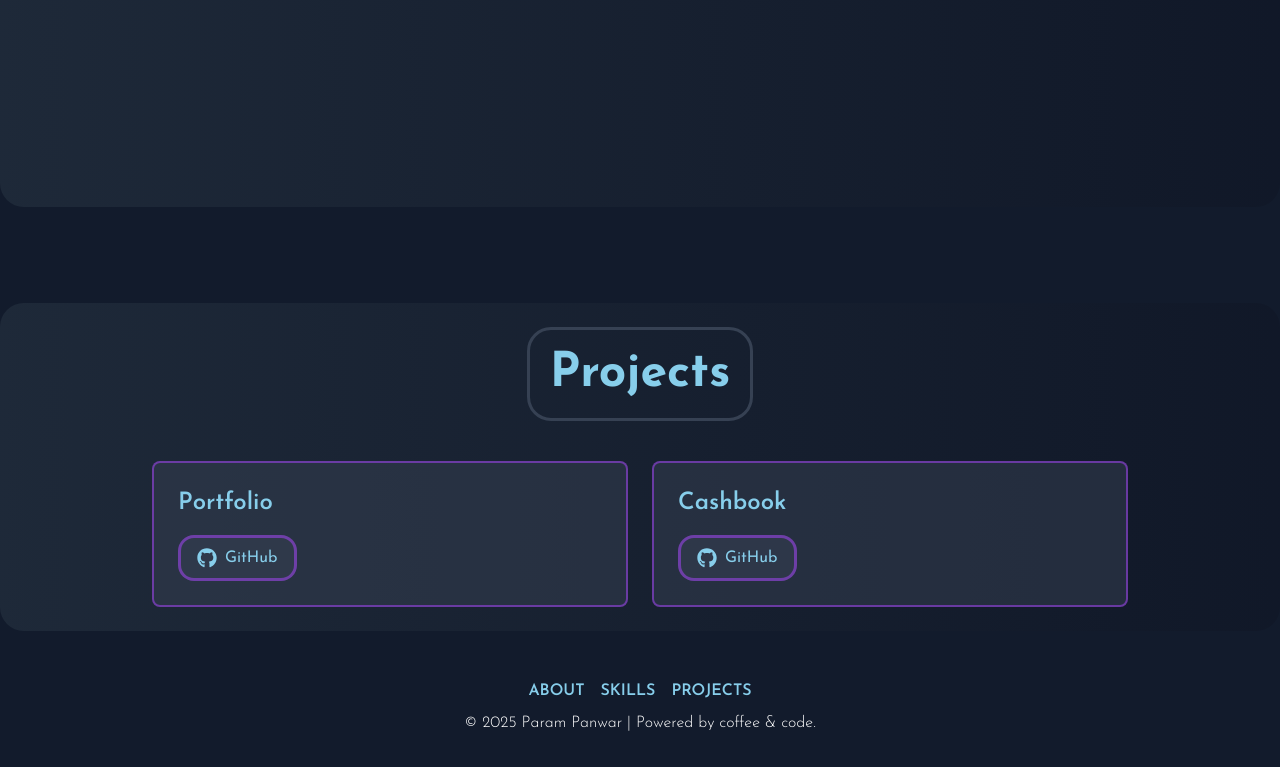
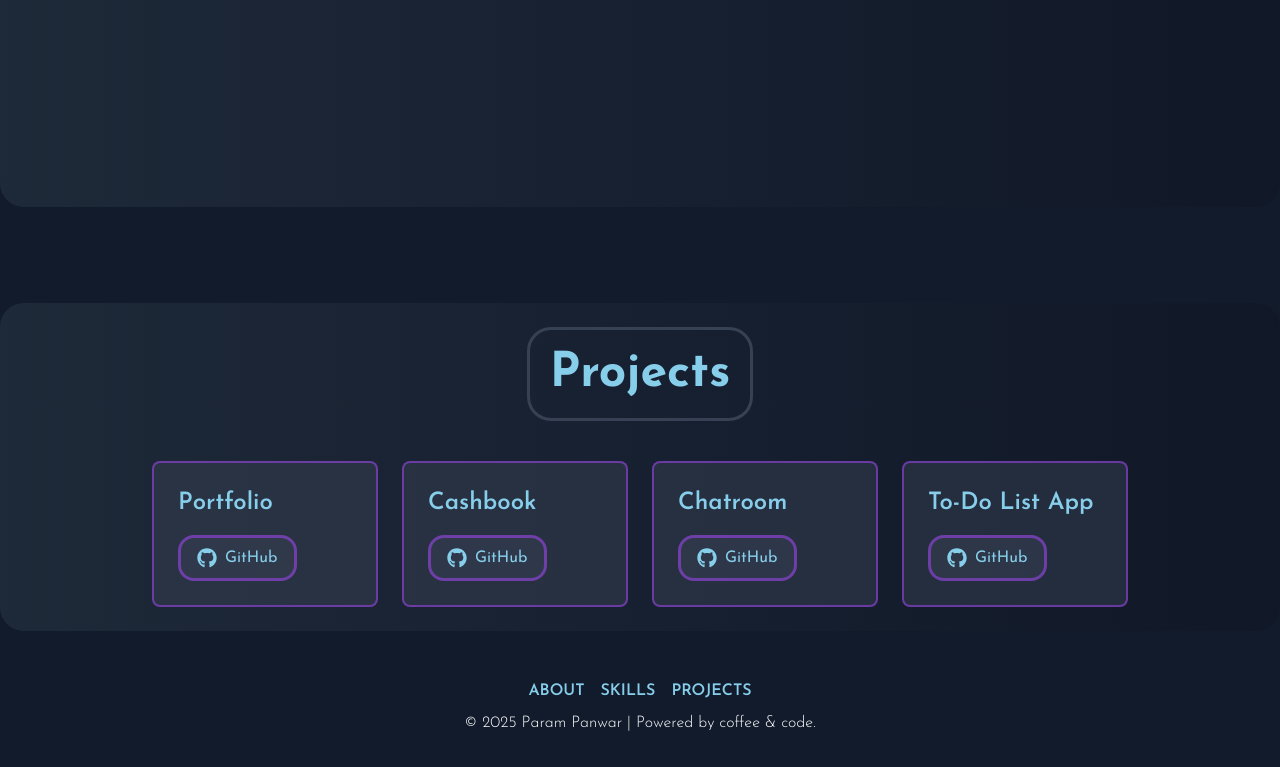
Before and after one commit to parampanwar/portfolio, a Next.js app: page / in a window 1280 px wide. Shown: the part 2389-3156 px from the top of the page. Built offline with nearby package versions, Linux system fonts and the light colour scheme; a web font is replaced by a local one.

Commit message:
Projects Added

```diff
--- a/components/projects.jsx
+++ b/components/projects.jsx
@@ -20,6 +20,15 @@ const ProjectSection = () =>
             <h3 className="text-2xl font-semibold text-purple-300 mb-4">Cashbook</h3>
             <ReusableButtons href="https://github.com/parampanwar/cashbookapp" icon={FaGithub}>GitHub</ReusableButtons>
           </div>
+          <div className="flex-1 border-2 border-purple-500/50 rounded-lg p-6 bg-gray-700/50">
+            <h3 className="text-2xl font-semibold text-purple-300 mb-4">Chatroom</h3>
+            <ReusableButtons href="https://github.com/parampanwar/python-project-upflairs" icon={FaGithub}>GitHub</ReusableButtons>
+          </div>
+          <div className="flex-1 border-2 border-purple-500/50 rounded-lg p-6 bg-gray-700/50">
+            <h3 className="text-2xl font-semibold text-purple-300 mb-4">To-Do List App</h3>
+            <ReusableButtons href="https://github.com/parampanwar/django-projects-to-do-list" icon={FaGithub}>GitHub</ReusableButtons>
+          </div>
+
         </div>
       </div>
     </section>
```
